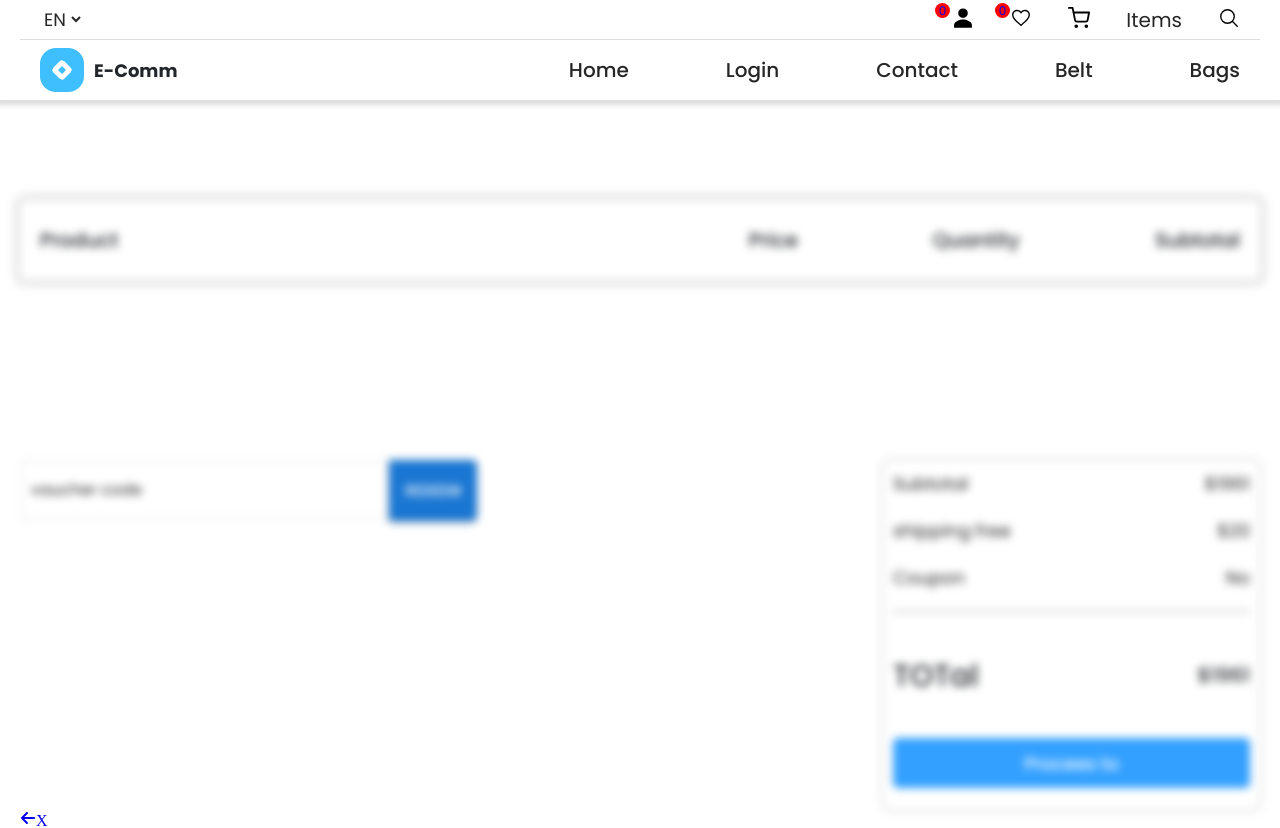
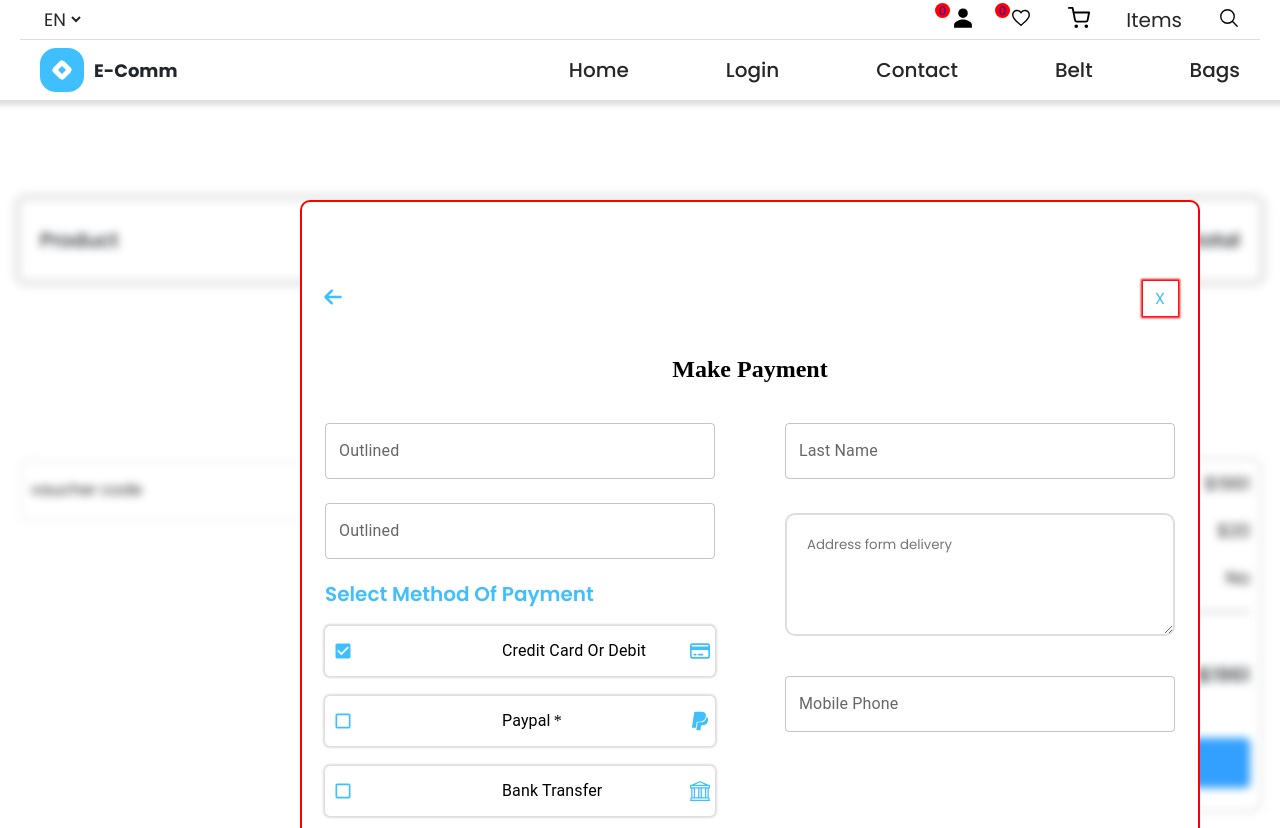
Before and after one commit to yahyojondev/BMI-ProMax, a React (Vite) app: page /payment in a window 1280 px wide. Shown: the top 828 px of the page. Built offline with nearby package versions, Linux system fonts and the light colour scheme.

Commit message:
work work

```diff
--- a/src/pages/payment/Payment.jsx
+++ b/src/pages/payment/Payment.jsx
@@ -123,7 +123,7 @@ const Cart = () => {
         <div className="payment__wrapper">
           <div className="payment__link__wrapper">
             <NavLink to={"/cart"}>
-              <FaArrowLeft />
+              <FaArrowLeft className="left__link__svg" />
             </NavLink>
             <NavLink className="payment__exit">X</NavLink>
           </div>
@@ -144,9 +144,10 @@ const Cart = () => {
               />
               <div className="select__wrapper">
                 <h3>Select Method Of Payment</h3>
-                <FormGroup>
+                <FormGroup className="formgroup">
                   <div className="form__wrapper">
                     <FormControlLabel
+                      className="formControl"
                       label="Credit Card Or Debit"
                       control={<Checkbox defaultChecked />}
                     />
@@ -154,6 +155,7 @@ const Cart = () => {
                   </div>
                   <div className="form__wrapper">
                     <FormControlLabel
+                      className="formControl"
                       required
                       label="Paypal"
                       control={<Checkbox />}
@@ -162,6 +164,7 @@ const Cart = () => {
                   </div>
                   <div className="form__wrapper">
                     <FormControlLabel
+                      className="formControl"
                       label="Bank Transfer"
                       control={<Checkbox />}
                     />
@@ -170,9 +173,30 @@ const Cart = () => {
                 </FormGroup>
               </div>
             </div>
-            <div className="payment__form__right"></div>
+            <div className="payment__form__right">
+              <TextField
+                className="payment__input"
+                id="outlined-basic"
+                label="Last Name"
+                variant="outlined"
+              />
+              <textarea
+                placeholder="Address form delivery"
+                name=""
+                className="payment__texarea"
+                id=""
+              ></textarea>
+              <TextField
+                className="payment__input"
+                id="outlined-basic"
+                label="Mobile Phone"
+                variant="outlined"
+              />
+            </div>
           </form>
-          <Button variant="contained">Go to Payment</Button>
+          <Button className="gotPayment__link" variant="contained">
+            Go to Payment
+          </Button>
         </div>
       </div>
     </div>
--- a/src/sass/components/payment.scss
+++ b/src/sass/components/payment.scss
@@ -1,17 +1,57 @@
 .payment {
   filter: blur(4px);
+  position: relative;
 }
 .payment__wrapper {
+  position: absolute;
+  top: 200px;
+  left: 300px;
+  display: flex;
+  align-items: center;
+  justify-content: center;
+  border: 2px solid red;
+  width: 900px;
+  height: 792.84px;
+  border-radius: 10px;
+  background: rgb(255, 255, 255);
+  .payment__link__wrapper {
+    display: flex;
+    align-items: center;
+    gap: 800px;
+    .payment__exit {
+      color: rgb(64, 191, 255);
+      width: 35px;
+      font-family: Poppins;
+      height: 35px;
+      box-shadow: 0px 0px 2px 2px red;
+      display: flex;
+      align-items: center;
+      justify-content: center;
+    }
+
+    .left__link__svg {
+      color: rgb(64, 191, 255);
+      font-size: 20px;
+    }
+  }
+  display: flex;
+  flex-direction: column;
+  gap: 40px;
   .payment__form {
+    display: flex;
+    gap: 70px;
     &__left {
       display: flex;
       flex-direction: column;
       gap: 30px;
       .payment__input {
-        width: 380px;
+        width: 390px;
         height: 50px;
       }
       .select__wrapper {
+        display: flex;
+        flex-direction: column;
+        gap: 20px;
         h3 {
           color: rgb(64, 191, 255);
           font-family: Poppins;
@@ -21,7 +61,60 @@
           letter-spacing: 0px;
           text-transform: capitalize;
         }
+        .formgroup {
+          display: flex;
+          flex-direction: column;
+          gap: 20px;
+          .form__wrapper {
+            width: 390px;
+            padding-left: 10px;
+            height: 50px;
+            box-shadow: 0px 0px 2px 2px #ddd;
+            border-radius: 5px;
+            display: flex;
+            align-items: center;
+            svg {
+              font-size: 20px;
+              color: rgb(64, 191, 255);
+            }
+            .formControl {
+              display: flex;
+              align-items: center;
+              gap: 140px;
+              width: 350px;
+            }
+          }
+        }
+      }
+    }
+    &__right {
+      display: flex;
+      flex-direction: column;
+      gap: 40px;
+      .payment__texarea {
+        outline: none;
+        font-family: Poppins;
+        border: none;
+        border: 2px solid #ddd;
+        padding: 20px 0px 0px 20px;
+        width: 390px;
+        height: 122.52px;
+        border-radius: 10px;
+        background: transparent;
+      }
+      .payment__input {
+        width: 390px;
+        height: 50px;
       }
     }
   }
+  .gotPayment__link {
+    width: 338px;
+    height: 55px;
+    border-radius: 10px;
+    background: rgb(51, 160, 255);
+  }
 }
+.payment__exit:active .payment__wrapper {
+  display: none;
+}
```
